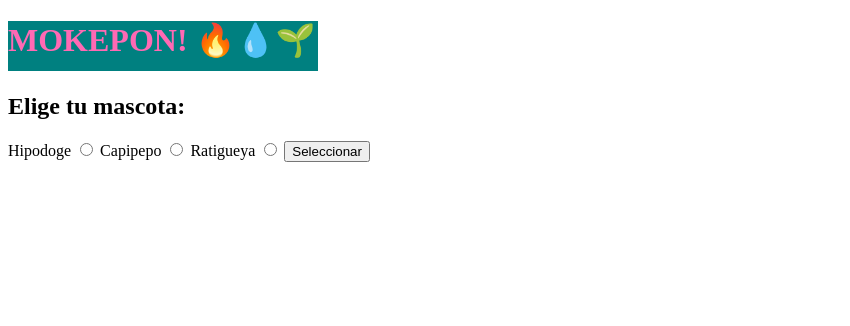
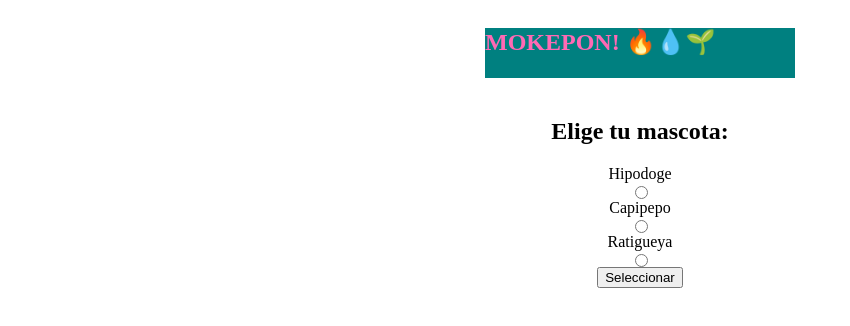
Before and after one commit to Diriarte01/Projects, a plain HTML site: page mokepon/mokepon.html in a window 1280 px wide. Shown: the whole page, without its empty margins (0-850 px from the left). Drawn offline with Linux system fonts and the light colour scheme.

Commit message:
Commit front

```diff
--- a/mokepon/mokepon.html
+++ b/mokepon/mokepon.html
@@ -7,9 +7,10 @@
         <link rel="stylesheet" href="./styles.css">
     </head>
     <body>
-        <h1 class="titulo">MOKEPON! 🔥💧🌱</h1>
 
         <section id="seleccionar-mascota">
+            <h1 class="titulo">MOKEPON! 🔥💧🌱</h1>
+
             <h2>Elige tu mascota:</h2>
 
             <label for="hipodoge">Hipodoge</label>
@@ -25,6 +26,8 @@
         </section>
 
         <section id="seleccionar-ataque">
+            <h1 class="titulo">MOKEPON! 🔥💧🌱</h1>
+
             <h2>Elige tu ataque:</h2>
 
             <p>Tu mascota <span id="mascota-jugador"></span> tiene <span id="vidas-jugador">3</span> vidas</p>
--- a/mokepon/styles.css
+++ b/mokepon/styles.css
@@ -4,3 +4,10 @@
   height: 50px;
   background-color: teal;
 }
+
+#seleccionar-mascota {
+  display: flex;
+  flex-direction: column;
+  justify-content: center;
+  align-items: center;
+}
```
